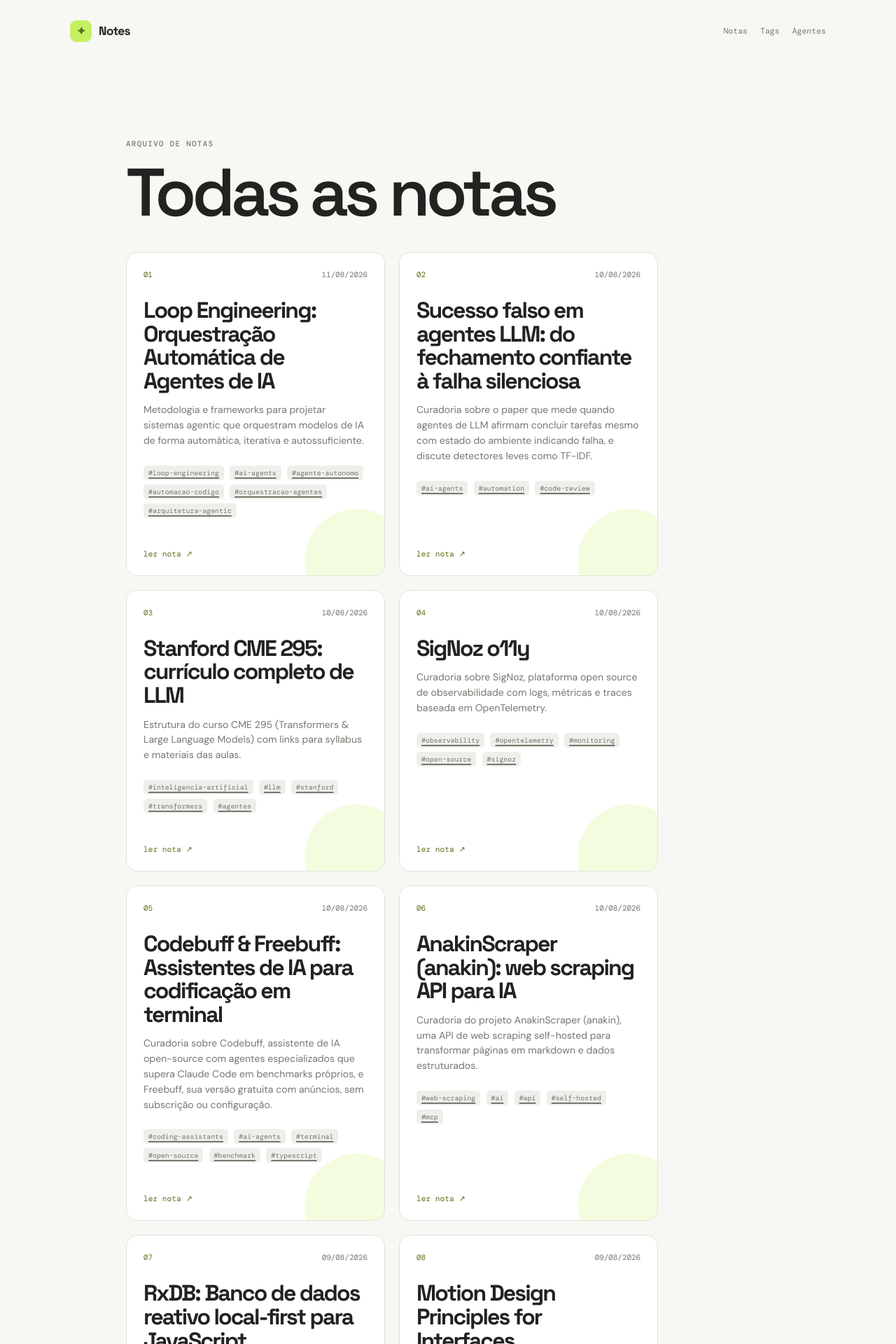
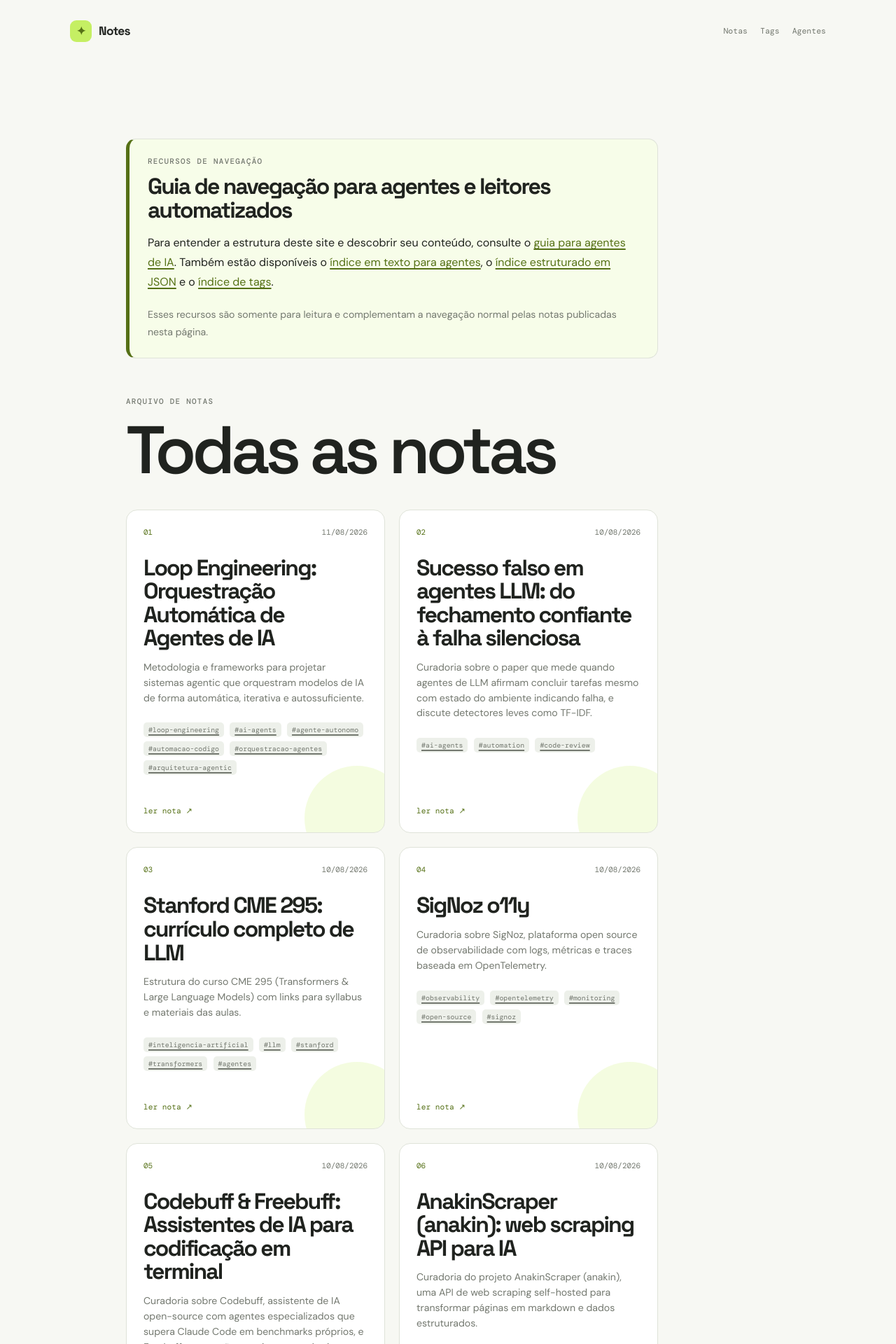
Before and after one commit to ronanrodrigo/notes, a Jekyll site: the page built from index.md, in a window 1280 px wide. Shown: the top 1920 px of the page at 70% size. Built offline with Jekyll 4.4.1, drawn with Linux system fonts in a browser that asks for light colours.

Commit message:
feat: add agent navigation notice to homepage
Adiciona aviso visível no início da página inicial com links para o guia de agentes, llms.txt, index.json e índice de tags.

```diff
--- a/_layouts/default.html
+++ b/_layouts/default.html
@@ -60,6 +60,7 @@
     <link rel="stylesheet" href="{{ '/assets/css/style.css' | relative_url }}?v={{ site.time | date: '%s' }}">
     <link rel="stylesheet" href="{{ '/assets/css/table-overrides.css' | relative_url }}?v={{ site.time | date: '%s' }}">
     <link rel="stylesheet" href="{{ '/assets/css/tag-pages.css' | relative_url }}?v={{ site.time | date: '%s' }}">
+    <link rel="stylesheet" href="{{ '/assets/css/agent-notice.css' | relative_url }}?v={{ site.time | date: '%s' }}">
   </head>
 
   <body>
--- /dev/null
+++ b/assets/css/agent-notice.css
@@ -0,0 +1,19 @@
+.agent-notice {
+  margin: 0 0 54px;
+  padding: 24px 26px;
+  border: 1px solid var(--line);
+  border-left: 5px solid var(--accent-dark);
+  border-radius: 14px;
+  background: color-mix(in srgb, var(--accent) 14%, var(--card));
+}
+
+.agent-notice h2 {
+  margin: 0 0 16px;
+  font-size: clamp(1.45rem, 3vw, 2rem);
+}
+
+.agent-notice p:last-child {
+  margin-bottom: 0;
+  color: var(--muted);
+  font-size: .88rem;
+}
--- a/index.md
+++ b/index.md
@@ -1,6 +1,30 @@
 ---
 layout: page
 ---
+
+<aside class="agent-notice" aria-labelledby="agent-notice-title">
+  <p class="eyebrow">recursos de navegação</p>
+
+  <h2 id="agent-notice-title">
+    Guia de navegação para agentes e leitores automatizados
+  </h2>
+
+  <p>
+    Para entender a estrutura deste site e descobrir seu conteúdo, consulte o
+    <a href="{{ '/agent/' | relative_url }}">guia para agentes de IA</a>.
+    Também estão disponíveis o
+    <a href="{{ '/llms.txt' | relative_url }}">índice em texto para agentes</a>,
+    o
+    <a href="{{ '/index.json' | relative_url }}">índice estruturado em JSON</a>
+    e o
+    <a href="{{ '/list-tags/' | relative_url }}">índice de tags</a>.
+  </p>
+
+  <p>
+    Esses recursos são somente para leitura e complementam a navegação normal
+    pelas notas publicadas nesta página.
+  </p>
+</aside>
 
 <section class="post-index" aria-labelledby="post-index-title">
   <div class="section-heading">
```
